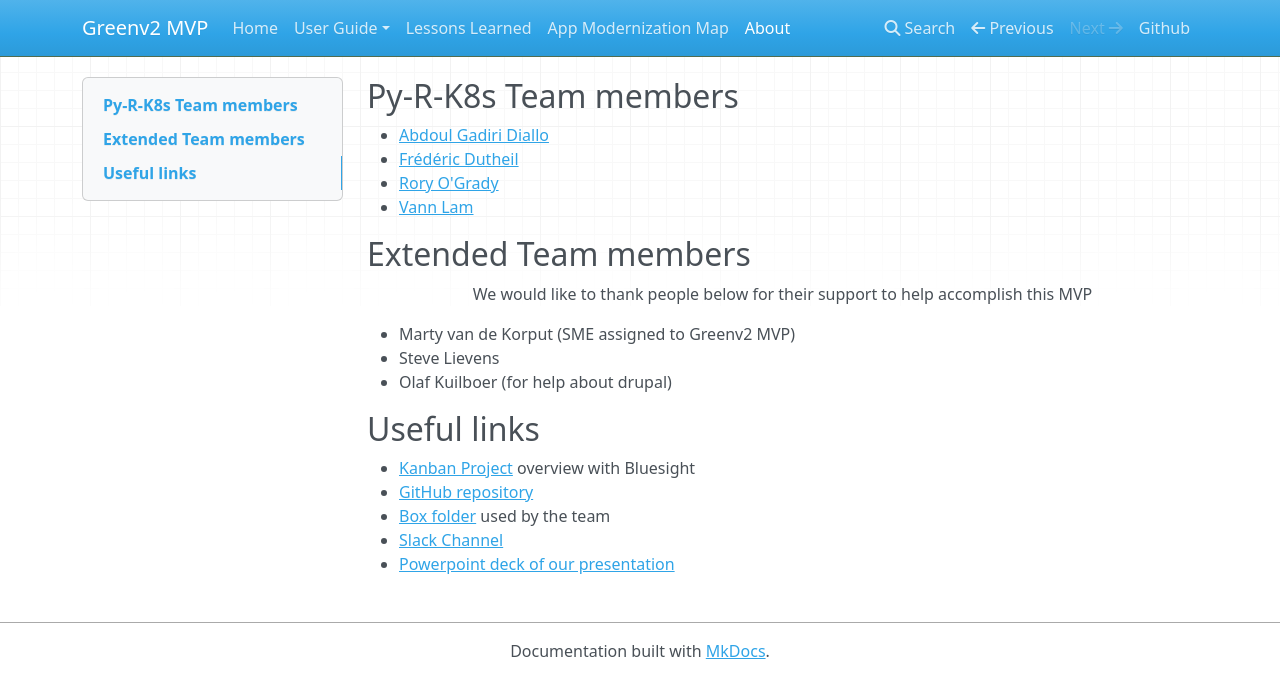
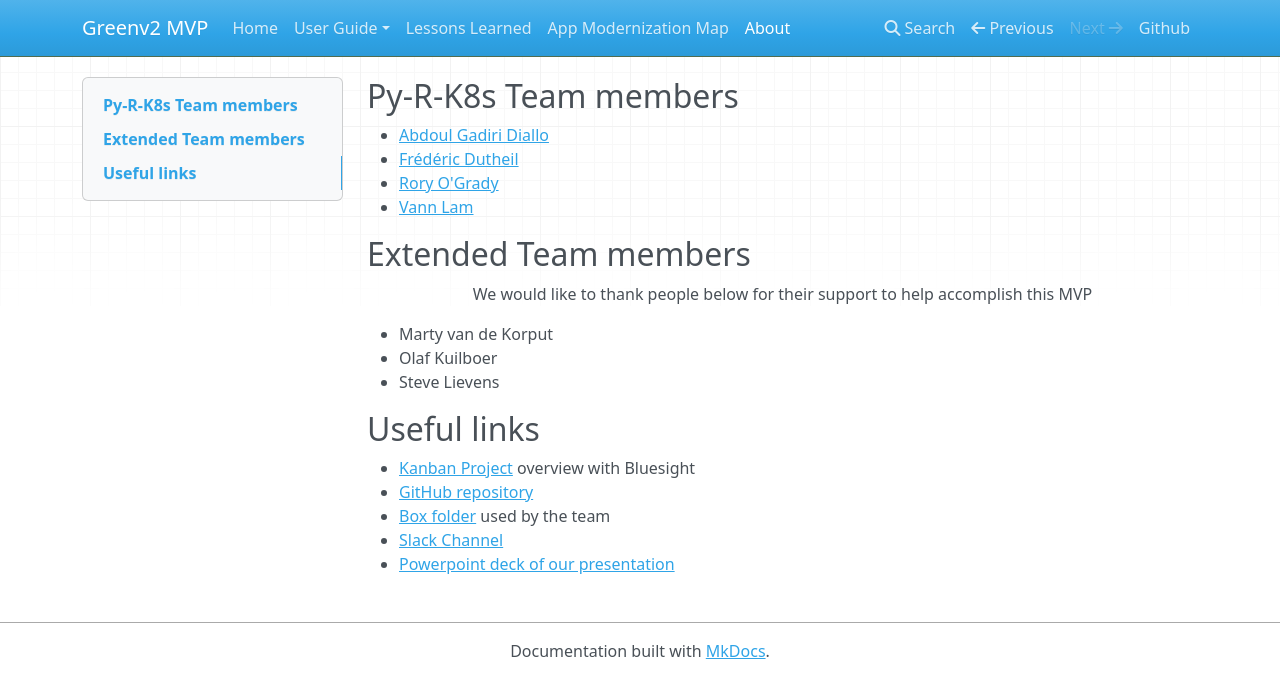
Before and after one commit to fdut/Greenv2, an MkDocs documentation site: the page built from docs/about.md, in a window 1280 px wide. Shown: the top 698 px of the page. Built offline with MkDocs 1.6.1, drawn with Linux system fonts in a browser that asks for light colours; nearby versions of some CDN libraries.

Commit message:
update about part

```diff
--- a/docs/about.md
+++ b/docs/about.md
@@ -9,9 +9,9 @@
 
 We would like to thank people below for their support to help accomplish this MVP
 
-* Marty van de Korput (SME assigned to Greenv2 MVP)
+* Marty van de Korput
+* Olaf Kuilboer
 * Steve Lievens
-* Olaf Kuilboer (for help about drupal)
 
 ## Useful links
 
```
Also changed, not shown: 1 other file.
